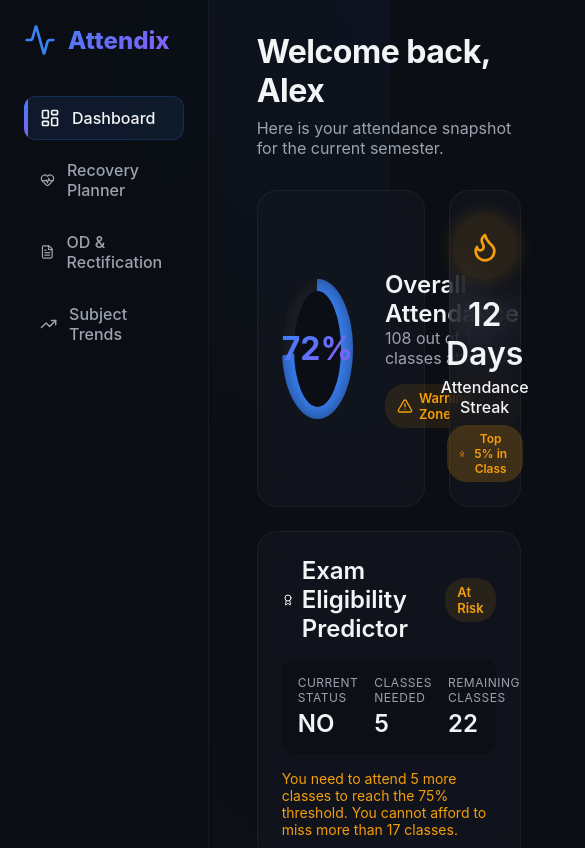
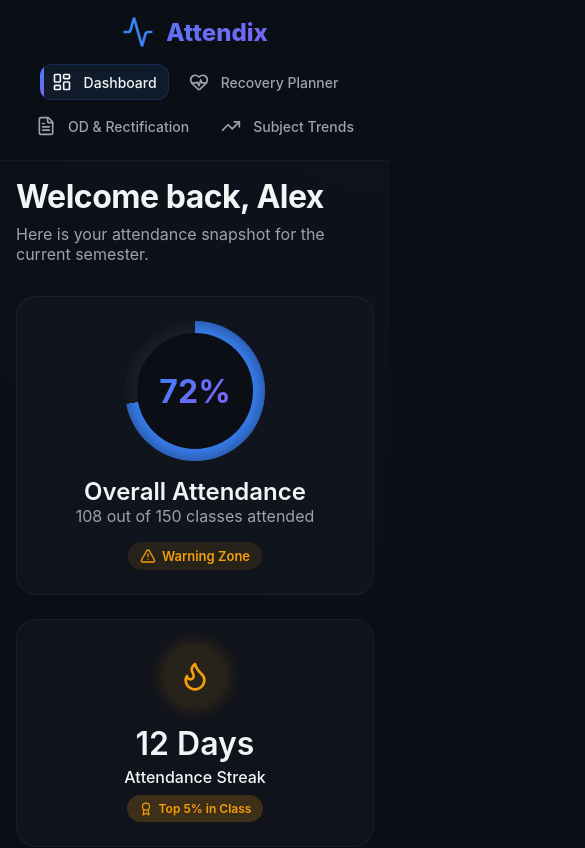
Before and after one commit to gargi-verma13232/ATTENDIX, a React (Vite) app: page /student in a window 390 px wide. Shown: the top 848 px of the page, 585 px wide, since content can reach past the window. Built offline with nearby package versions, Linux system fonts and the light colour scheme.

Commit message:
style: add responsive layout

```diff
--- a/src/index.css
+++ b/src/index.css
@@ -309,3 +309,69 @@ p {
   font-size: 16px;
   color: var(--text-muted);
 }
+
+/* Responsive Utilities */
+@media (max-width: 1024px) {
+  .sidebar {
+    width: 240px;
+  }
+  .main-content {
+    padding: 24px;
+  }
+}
+
+@media (max-width: 768px) {
+  .app-container {
+    flex-direction: column;
+  }
+  .sidebar {
+    width: 100%;
+    height: auto;
+    border-right: none;
+    border-bottom: 1px solid var(--panel-border);
+    padding: 16px;
+  }
+  .sidebar-logo {
+    margin-bottom: 16px;
+    justify-content: center;
+  }
+  .sidebar-nav {
+    flex-direction: row;
+    flex-wrap: wrap;
+    justify-content: center;
+    gap: 8px;
+  }
+  .nav-item {
+    font-size: 14px;
+    padding: 8px 12px;
+  }
+  .main-content {
+    padding: 16px;
+  }
+  .dashboard-grid {
+    display: flex;
+    flex-direction: column;
+  }
+  .col-span-12, .col-span-8, .col-span-6, .col-span-4 {
+    width: 100%;
+  }
+
+  /* Responsive layout overrides */
+  .flex-row-responsive {
+    flex-direction: column !important;
+    text-align: center;
+    gap: 16px !important;
+  }
+  .grid-3-responsive {
+    grid-template-columns: 1fr !important;
+    gap: 16px !important;
+  }
+  .grid-2-responsive {
+    grid-template-columns: 1fr !important;
+  }
+  .header-responsive {
+    flex-direction: column !important;
+    align-items: flex-start !important;
+    gap: 12px !important;
+  }
+}
--- a/src/pages/StudentDashboard.jsx
+++ b/src/pages/StudentDashboard.jsx
@@ -24,7 +24,7 @@ const StudentDashboard = () => {
       <div className="dashboard-grid">
 
         {/* Main Attendance Overview */}
-        <div className="glass-panel col-span-8" style={{ display: 'flex', alignItems: 'center', gap: '32px' }}>
+        <div className="glass-panel col-span-8 flex-row-responsive" style={{ display: 'flex', alignItems: 'center', gap: '32px' }}>
           <div className="circular-progress" style={{ '--progress': `${student.overallAttendance}%` }}>
             <div className="circular-progress-value">{student.overallAttendance}%</div>
           </div>
@@ -52,7 +52,7 @@ const StudentDashboard = () => {
 
         {/* Exam Eligibility Predictor */}
         <div className="glass-panel col-span-12">
-          <div style={{ display: 'flex', alignItems: 'center', justifyContent: 'space-between', marginBottom: '16px' }}>
+          <div className="header-responsive" style={{ display: 'flex', alignItems: 'center', justifyContent: 'space-between', marginBottom: '16px' }}>
             <h2 style={{ display: 'flex', alignItems: 'center', gap: '8px' }}>
               <Award className="text-blue-500" /> Exam Eligibility Predictor
             </h2>
@@ -61,7 +61,7 @@ const StudentDashboard = () => {
             </div>
           </div>
 
-          <div style={{ display: 'grid', gridTemplateColumns: 'repeat(3, 1fr)', gap: '16px', background: 'rgba(0,0,0,0.2)', padding: '16px', borderRadius: '12px' }}>
+          <div className="grid-3-responsive" style={{ display: 'grid', gridTemplateColumns: 'repeat(3, 1fr)', gap: '16px', background: 'rgba(0,0,0,0.2)', padding: '16px', borderRadius: '12px' }}>
             <div>
               <p style={{ fontSize: '12px', textTransform: 'uppercase', letterSpacing: '0.5px' }}>Current Status</p>
               <h3 style={{ fontSize: '24px', marginTop: '4px' }}>{isEligibleNow ? 'YES' : 'NO'}</h3>
@@ -85,7 +85,7 @@ const StudentDashboard = () => {
         {/* Subjects Overview Mini */}
         <div className="col-span-12">
           <h3 style={{ marginBottom: '16px' }}>Subject Breakdown</h3>
-          <div style={{ display: 'grid', gridTemplateColumns: 'repeat(2, 1fr)', gap: '16px' }}>
+          <div className="grid-2-responsive" style={{ display: 'grid', gridTemplateColumns: 'repeat(2, 1fr)', gap: '16px' }}>
             {subjects.map(sub => (
               <div key={sub.id} className="glass-panel" style={{ padding: '16px' }}>
                 <div style={{ display: 'flex', justifyContent: 'space-between', marginBottom: '12px' }}>
```
Also changed, not shown: 1 other file (tests, documents, lock files or other folders).
